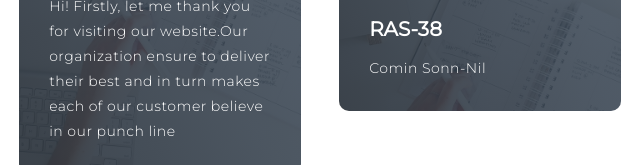
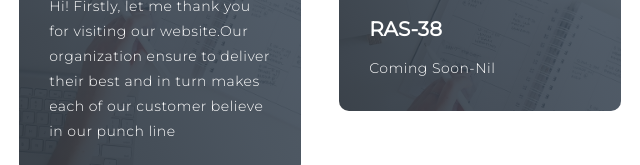
Before and after one commit to DHARANISH-hub/SSS, a plain HTML site: page index.html in a window 1280 px wide. Shown: the part 1315-1480 px from the top of the page, 640-1280 px from the left. Drawn offline with Linux system fonts and the light colour scheme; files whose address does not match are found by name.

```diff
--- a/index.html
+++ b/index.html
@@ -76,7 +76,7 @@
         <div class="service-item">
           <div class="icon"><img src="download (1)-modified.png" /></div>
           <h2>RAS-38</h2>
-          <p>Comin Sonn-Nil</p>
+          <p>Coming Soon-Nil</p>
         </div>
       </div>
     </div>
```
Also changed, not shown: img/hero-bg.jpeg (deleted), img/hero-bg.jpg (deleted), img/hero.bg.jfif (added).
